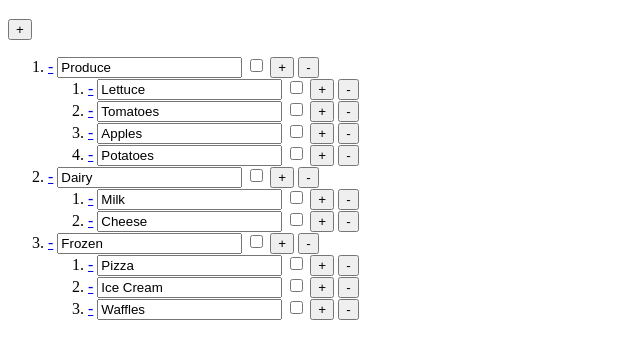
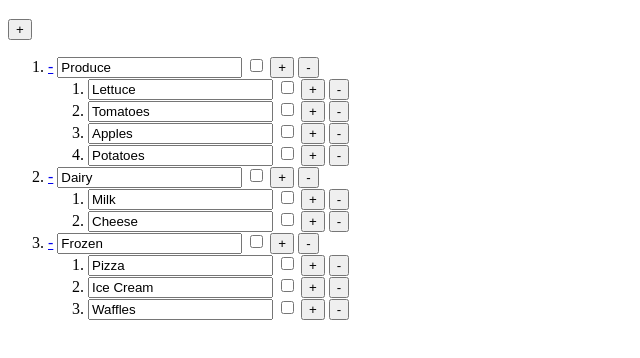
Before and after one commit to lCMBl/UberList, a plain HTML site: page app/Index.html in a window 1280 px wide. Shown: the part 90-448 px from the top of the page, without its empty margins (0-640 px from the left). Drawn offline with Linux system fonts and the light colour scheme.

Commit message:
Changed data structure to be an array. Re-added visibility binding to collapse link.

```diff
--- a/app/Index.html
+++ b/app/Index.html
@@ -20,7 +20,7 @@
     <script id="list-item-template" type="text/html">
         <ol data-bind="foreach: children">
             <li>
-                <a href="#" data-bind="click: $parent.ToggleVisible, text: collapsed() ? '+' : '-' "></a>
+                <a href="#" data-bind="click: $parent.ToggleVisible, text: collapsed() ? '+' : '-', visible: children().length"></a>
                 <input data-bind="value: text" />
                 <input type="checkbox" data-bind="checked: complete" />
                 <button data-bind="click: $parent.AddNode">+</button>
@@ -33,12 +33,14 @@
     </script>
 
     <script>
-        var data = {
-            root: {
-                text: "My Lists", complete: false,
+        var data = [
+            {
+                text: "My Lists",
+                complete: false,
                 children: [
                     {
-                        text: "Produce", complete: false,
+                        text: "Produce",
+                        complete: false,
                         children: [
                             { text: "Lettuce", complete: false },
                             { text: "Tomatoes", complete: false },
@@ -47,14 +49,16 @@
                         ]
                     },
                     {
-                        text: "Dairy", complete: false,
+                        text: "Dairy",
+                        complete: false,
                         children: [
                             { text: "Milk", complete: false },
                             { text: "Cheese", complete: false },
                         ]
                     },
                     {
-                        text: "Frozen", complete: false,
+                        text: "Frozen",
+                        complete: false,
                         children: [
                             { text: "Pizza", complete: false },
                             { text: "Ice Cream", complete: false },
@@ -63,11 +67,11 @@
                     }
                 ]
             }
-        }
+        ];
 
 
         $(function () {
-            listItemViewModel.init(data);
+            listItemViewModel.init(data[0]);
         }());
     </script>
 </body>
--- a/app/listItemViewModel.js
+++ b/app/listItemViewModel.js
@@ -1,6 +1,7 @@
 var listItemViewModel = (function () {
 
     function ListItem(values) {
+        values = values || {};
         if (!(this instanceof ListItem)) return new ListItem(values);
         else if (this.initialized) return;
 
@@ -33,8 +34,8 @@ var listItemViewModel = (function () {
         var vm = {
             search: ko.observable(),
             rootNode: ko.observable(new ListItem({
-                text: values.root.text,
-                children: values.root.children,
+                text: values.text,
+                children: values.children,
             })),
 
             displayNodes: ko.observableArray([]),
@@ -51,6 +52,9 @@ var listItemViewModel = (function () {
             clearFilter: function () {
                 vm.search(null);
                 vm.filterNodes();
+            },
+            loadList: function() {
+
             }
         }
 
```
